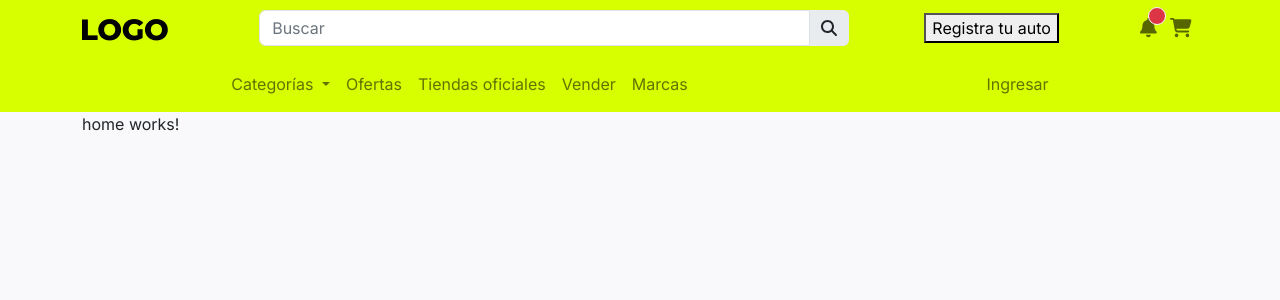
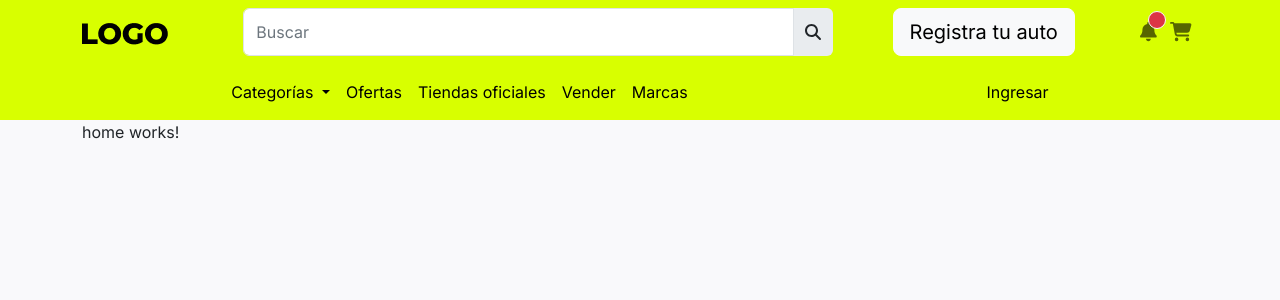
Before and after one commit to JSHectorM/shopping-mb, an Angular app: page /home in a window 1280 px wide. Shown: the top 300 px of the page. Built offline with nearby package versions, Linux system fonts and the light colour scheme.

Commit message:
change routes , styles navbar

```diff
--- a/src/app/share/components/navbar/navbar.component.html
+++ b/src/app/share/components/navbar/navbar.component.html
@@ -84,7 +84,7 @@
           <fa-icon [icon]="search"></fa-icon>
         </span>
       </div>
-      <button type="button">Registra tu auto</button>
+      <button class="btn btn-light btn-lg" type="button">Registra tu auto</button>
       <div class="">
         <a class="position-relative icon-navbar">
           <fa-icon [icon]="bell"></fa-icon>
@@ -135,7 +135,7 @@
       <div class="flex-column">
         <ul class="navbar-nav me-auto mb-2 mb-lg-0" *ngIf="!isLoginPage">
           <li class="nav-item">
-            <a class="nav-link" href="#">Ingresar</a>
+            <a class="nav-link" routerLink="{{routeLogin}}">Ingresar</a>
           </li>
         </ul>
       </div>
--- a/src/app/share/components/navbar/navbar.component.scss
+++ b/src/app/share/components/navbar/navbar.component.scss
@@ -20,7 +20,9 @@ div, nav, a, img, form, button, ul, li {
 }
 .navWeb {
   .inp-search {
+    border-radius: 5%;
     max-width: 590px;
+    height: 48px;
   }
 }
 
@@ -33,7 +35,16 @@ div, nav, a, img, form, button, ul, li {
     }
   }
 }
-
 .row-navbar{
-//  Aqui personalizar la segunda row del nav
+  li{
+    a{
+      color: #000000;
+    }
+  }
 }
+@media (max-width: 1200px) {
+  .btn-lg{
+    max-height: 48px;
+    font-size: 1rem;
+  }
+}
--- a/src/app/share/components/navbar/navbar.component.ts
+++ b/src/app/share/components/navbar/navbar.component.ts
@@ -31,6 +31,7 @@ export class NavbarComponent implements OnInit{
 
   // Rutas
   routeHome ="/home"
+  routeLogin ="/login"
 
   constructor(private router: Router) {
     this.router.events.subscribe(event => {
```
